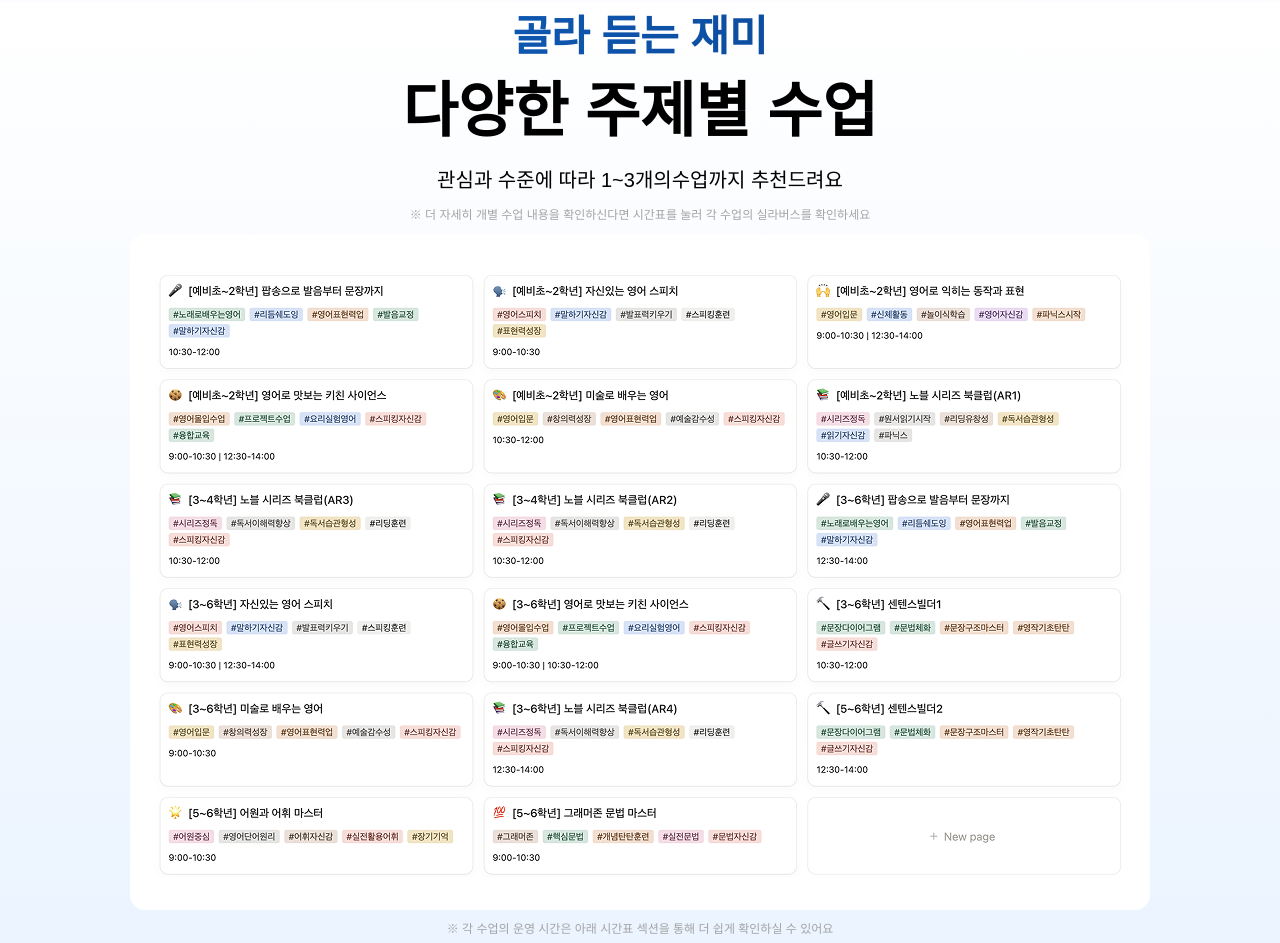
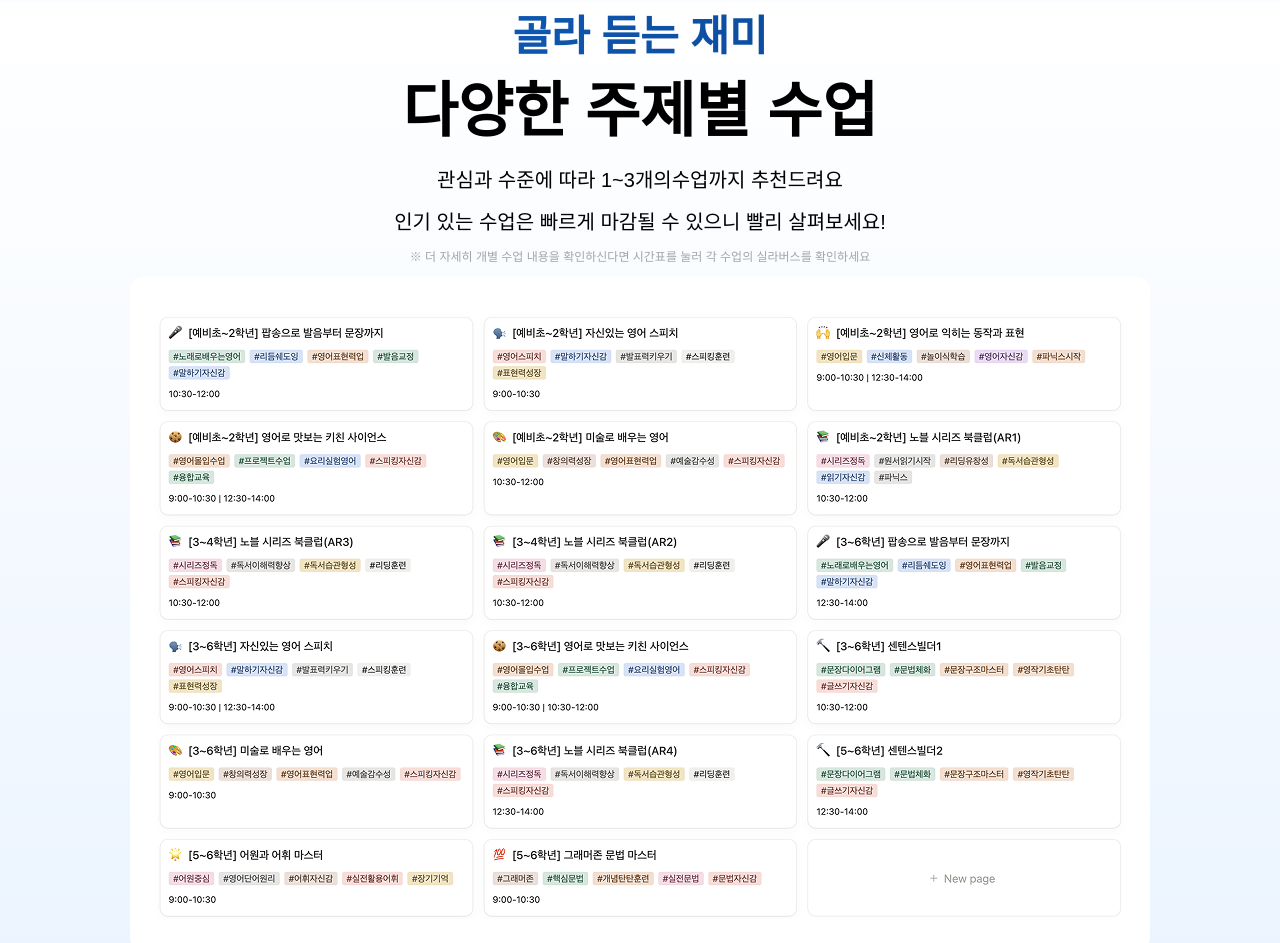
Before and after one commit to epicpraxis/epiclang, a plain HTML site: page booster.html in a window 1280 px wide. Shown: the part 1658-2601 px from the top of the page. Drawn offline with nearby package versions, Linux system fonts and the light colour scheme; a script that the page names is missing; a web font is replaced by a local one.

Commit message:
Update booster.html

```diff
--- a/booster.html
+++ b/booster.html
@@ -137,6 +137,7 @@
                 <h2 class="gradient-text">골라 듣는 재미</h2>
                 <h1 class="bottom-text">다양한 주제별 수업</h1>
                 <p class="body-lg">관심과 수준에 따라 1~3개의<br class="brMobile">수업까지 추천드려요 </p>
+                <p class="body-lg">인기 있는 수업은 빠르게 <br class="brMobile">마감될 수 있으니 빨리 살펴보세요!</p>
                 <p class="caption" style="padding-bottom: 10px;">※ 더 자세히 개별 수업 내용을 확인하신다면 <br class="brMobile">시간표를 눌러 각 수업의 실라버스를 확인하세요</p>
                 <a href="#"><img src="assets/sub/classes.png" alt="class schedule" class="classesimg"></a>
                 <a href="#"><img src="assets/sub/classes-mobile.png" alt="class schedule" class="classesimg-mobile"></a>
@@ -197,7 +198,7 @@
             </div>
       </section>
 
-      <!--Timetable-->
+      <!--Timetable
           <section id="timetable" class="section">
             <div class="title-container">
                 <h2 class="gradient-text">현재 모집 중인 수업</h2>
@@ -206,7 +207,7 @@
                 <p class="caption" style="padding-bottom: 20px; line-height: 1.6;">※ 종이 전단지로 전달드린 내용과 동일한 내용이며, <br class="brMobile"> 수업 시간과 커리큘럼은 상황에 따라 변동될 수 있으니<br class="brMobile">  수업별 상세 내용은 실라버스 링크를 참고해주세요</p>
                 <img src="assets/sub/schedule.png" alt="class schedule">
             </div>
-          </section>
+</section-->
 
       <!--Benefit-->
           <section id="benefit" class="section">
```
